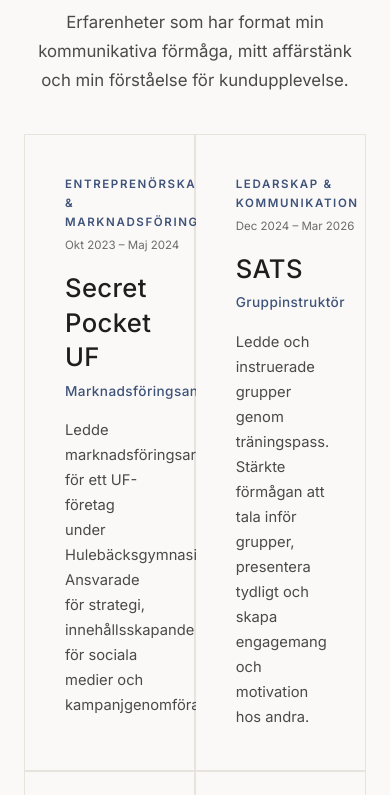
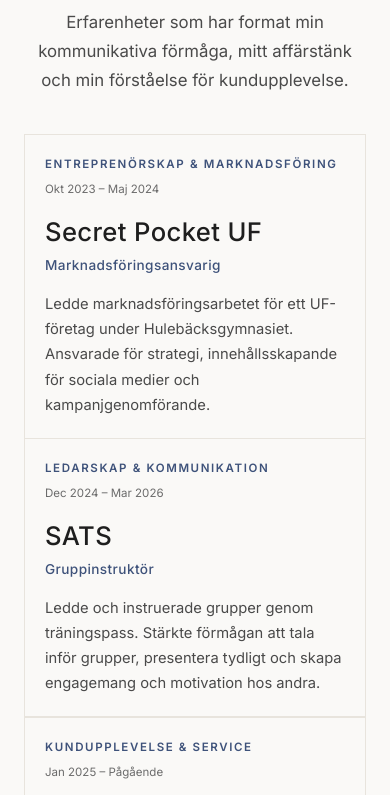
Before and after one commit to LeyaNilsson/personal-brand-leya, a plain HTML site: page index.html in a window 390 px wide. Shown: the part 3780-4575 px from the top of the page. Drawn offline with nearby package versions, Linux system fonts and the light colour scheme.

Commit message:
Fix experience cards on mobile

```diff
--- a/style.css
+++ b/style.css
@@ -2658,3 +2658,13 @@ html[data-theme="dark"] .sektion-kontakt .kontaktform-status[data-state="success
     .mobilmeny nav ul { gap: .5rem; }
     .mobilmeny-lank { font-size: clamp(1.4rem, 6vh, 2rem); }
 }
+
+
+/* Behåll en läsbar enkolumnslayout för erfarenhetskorten även efter
+   den senare generella rutnätsregeln ovan. */
+@media (max-width: 768px) {
+    .erf-grid { grid-template-columns: minmax(0, 1fr); }
+    .erf-kort { padding: clamp(1.25rem, 4vw, 2rem); }
+    .erf-kort-header { flex-direction: column; gap: .35rem; }
+    .erf-period { white-space: normal; }
+}
```
